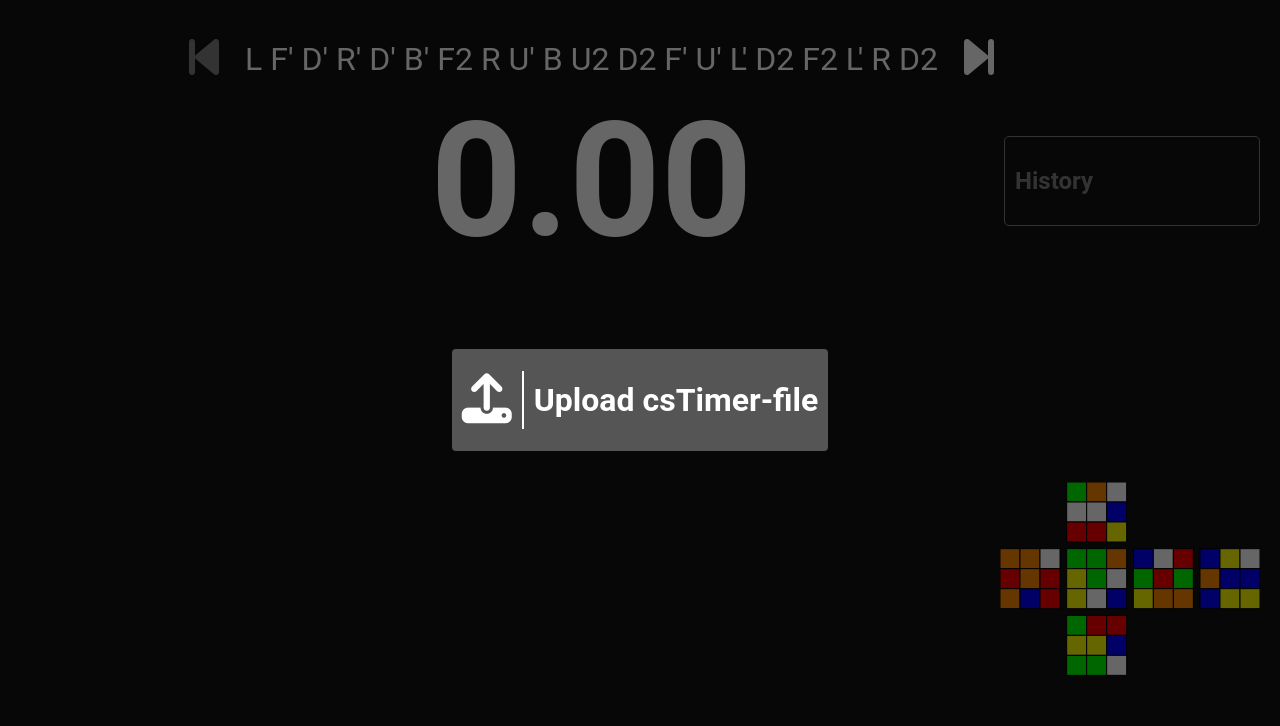
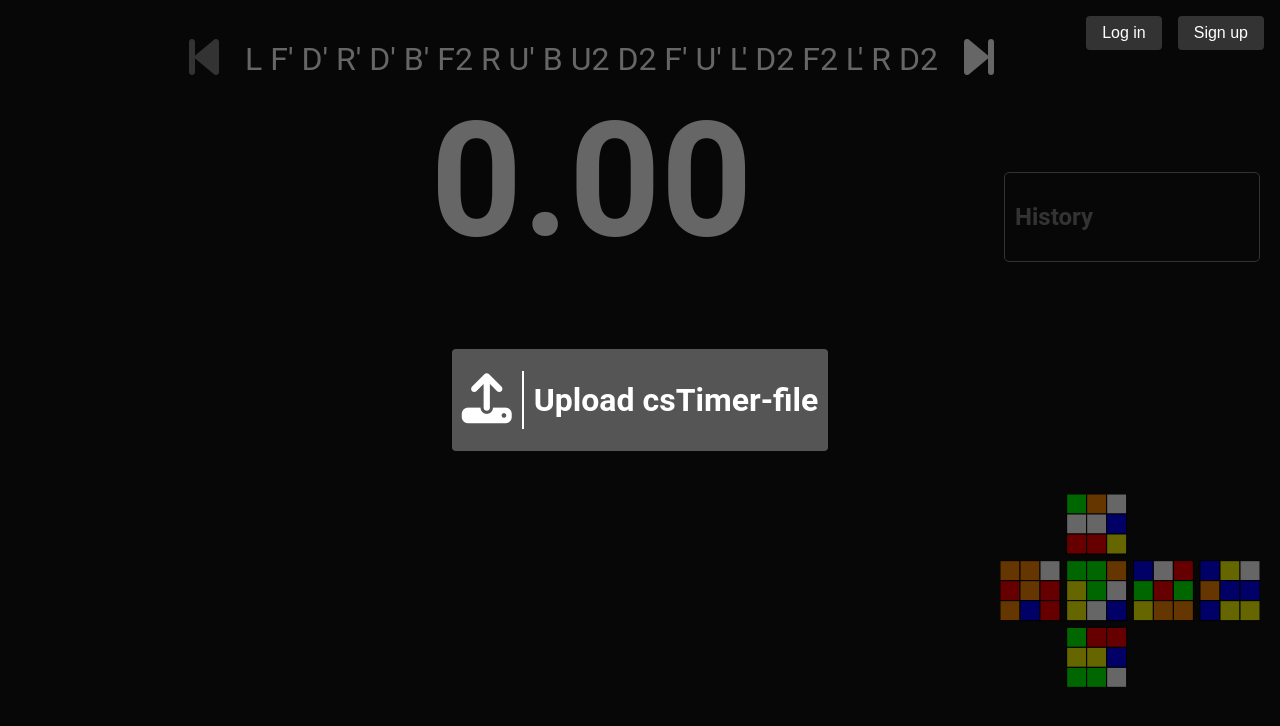
Before and after one commit to gustavandoff/cubing-stats, a SvelteKit app: page /timer in a window 1280 px wide. Shown: the top 726 px of the page. Built offline with nearby package versions, Linux system fonts and the light colour scheme.

Commit message:
Add (non-functional) buttons for login and signup

```diff
--- /dev/null
+++ b/src/lib/components/login/LoginSignupButtons.svelte
@@ -0,0 +1,20 @@
+<script lang="ts">
+
+  import Button from "../Button.svelte";
+
+</script>
+
+<div>
+  <Button>Log in</Button>
+  <Button>Sign up</Button>
+</div>
+
+<style>
+  div {
+    display: flex;
+    gap: 1rem;
+    position: absolute;
+    right: 1rem;
+    top: 1rem;
+  }
+</style>
--- a/src/routes/+layout.svelte
+++ b/src/routes/+layout.svelte
@@ -4,6 +4,7 @@
 	import '@fortawesome/fontawesome-free/css/all.min.css'
 
 	import LoadTimes from '$lib/components/LoadTimes.svelte';
+	import LoginSignupButtons from '$lib/components/login/LoginSignupButtons.svelte';
 
 	import { rawCSTimerData, setRawCSTimerData } from '$lib/solves';
 
@@ -17,5 +18,6 @@
 {#if showLoadTimes}
 	<LoadTimes />
 {/if}
+<LoginSignupButtons />
 
 <slot />
--- a/src/routes/timer/+page.svelte
+++ b/src/routes/timer/+page.svelte
@@ -166,6 +166,7 @@
 		align-items: end;
 		justify-content: space-around;
 		padding-right: 20px;
+		padding-top: 3rem;
 	}
 
 	.scramble-container {
```
